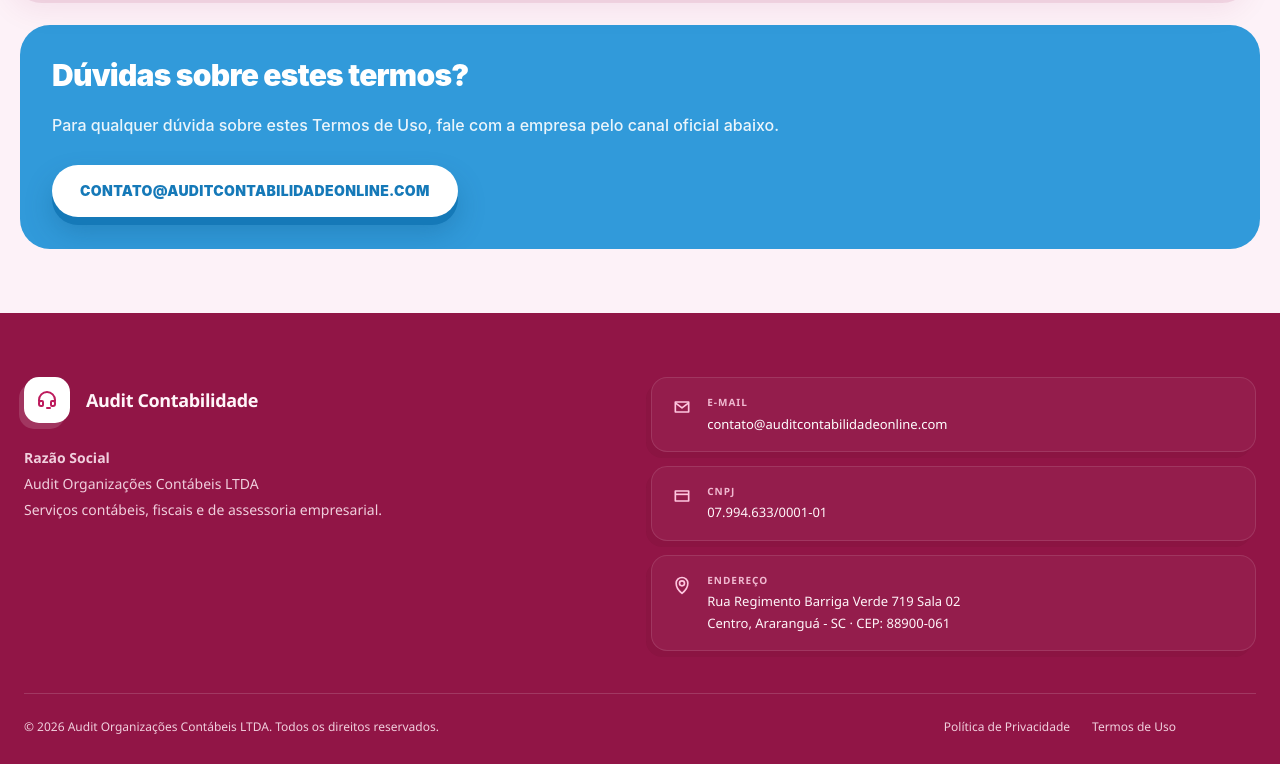
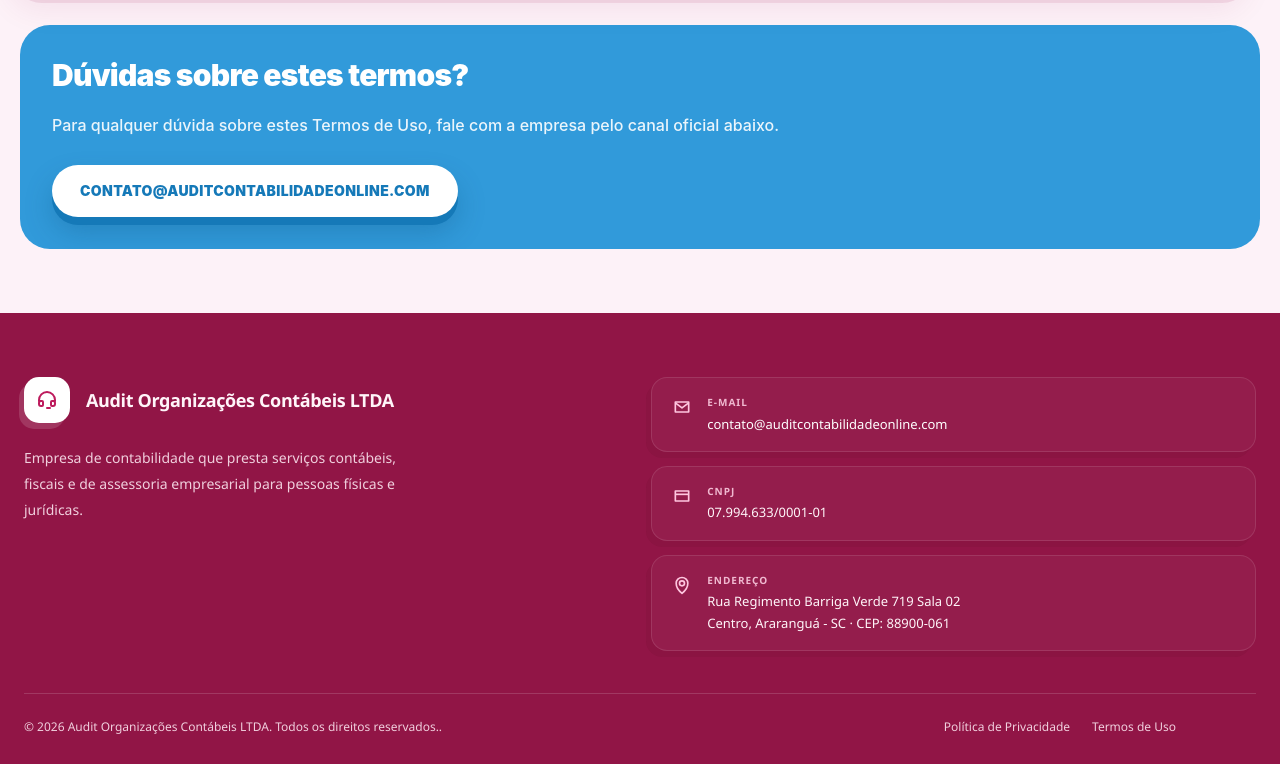
Before and after one commit to NeroProject329/auditcontabilidadeonline2, a Next.js app: page /termos-de-uso in a window 1280 px wide. Shown: the part 2835-3599 px from the top of the page. Built offline with nearby package versions, Linux system fonts and the light colour scheme.

Commit message:
ajustar site

```diff
--- a/src/components/home/hero-section.tsx
+++ b/src/components/home/hero-section.tsx
@@ -14,14 +14,11 @@
         <div className={styles.heroCopy}>
           <span className={styles.heroBadge}>ATENDIMENTO 2026</span>
           <h1 id="hero-title" className={styles.heroTitle}>
-            Consulte as condições e veja os <span>descontos</span>, disponiveis para você.
+            Atendimento pensado para <span>você</span> .
           </h1>
-          <br />
-          <p>
-            Verifique as ofertas disponíveis para você.
+          <p className={styles.heroDescription}>
+            Conte com nossa equipe para conhecer os serviços disponíveis e esclarecer suas dúvidas.
           </p>
-
-
           <div className={styles.heroCta}>
             <button
               type="button"
@@ -29,7 +26,7 @@
               disabled={whatsappLoading}
               className={`${styles.button} ${styles.buttonLight}`}
             >
-              {whatsappLoading ? "Carregando..." : "CONSULTAR AGORA GRÁTIS"}
+              {whatsappLoading ? "Carregando..." : "Saiba mais"}
               <span className={styles.arrow} aria-hidden="true">
                 <IconArrowRight />
               </span>
--- a/src/components/home/site-footer.tsx
+++ b/src/components/home/site-footer.tsx
@@ -1,5 +1,4 @@
 import Link from "next/link";
-import { EmailLink } from "./email-link";
 import { IconMail, IconCard, IconLocation, IconHeadset } from "./icons";
 import styles from "./home-design.module.css";
 
@@ -13,12 +12,10 @@
               <span className={styles.brandMark} aria-hidden="true">
                 <IconHeadset />
               </span>
-              <h2>Audit Contabilidade</h2>
+              <h2>Audit Organizações Contábeis LTDA</h2>
             </div>
             <p className={styles.footerDescription}>
-              <strong>Razão Social</strong><br />
-              Audit Organizações Contábeis LTDA<br />
-              Serviços contábeis, fiscais e de assessoria empresarial.
+              Empresa de contabilidade que presta serviços contábeis, fiscais e de assessoria empresarial para pessoas físicas e jurídicas.
             </p>
           </div>
           <address className={styles.footerContacts}>
@@ -26,9 +23,9 @@
               <IconMail />
               <div>
                 <small>E-mail</small>
-                <EmailLink aria-label="Enviar e-mail para a Audit Contabilidade">
+                <a href="mailto:contato@auditcontabilidadeonline.com">
                   contato@auditcontabilidadeonline.com
-                </EmailLink>
+                </a>
               </div>
             </div>
             <div className={styles.contact}>
@@ -37,7 +34,6 @@
                 <small>CNPJ</small>07.994.633/0001-01
               </div>
             </div>
-
             <div className={styles.contact}>
               <IconLocation />
               <div>
@@ -49,7 +45,7 @@
           </address>
         </div>
         <div className={styles.footerBottom}>
-          <p>© 2026 Audit Organizações Contábeis LTDA. Todos os direitos reservados.</p>
+          <p>© 2026 Audit Organizações Contábeis LTDA. Todos os direitos reservados..</p>
           <nav aria-label="Informações legais">
             <Link href="/politica-de-privacidade">Política de Privacidade</Link>
             <Link href="/termos-de-uso">Termos de Uso</Link>
--- a/src/components/home/site-header.tsx
+++ b/src/components/home/site-header.tsx
@@ -20,7 +20,7 @@
             <IconHeadset />
           </span>
           <span className={styles.brandName}>
-            Assessoria & Consulta <small>Atendimento humano e online</small>
+            Assessoria & Consulta<small>Atendimento humano e online</small>
           </span>
         </a>
         <nav className={styles.nav} aria-label="Navegação principal">
```
